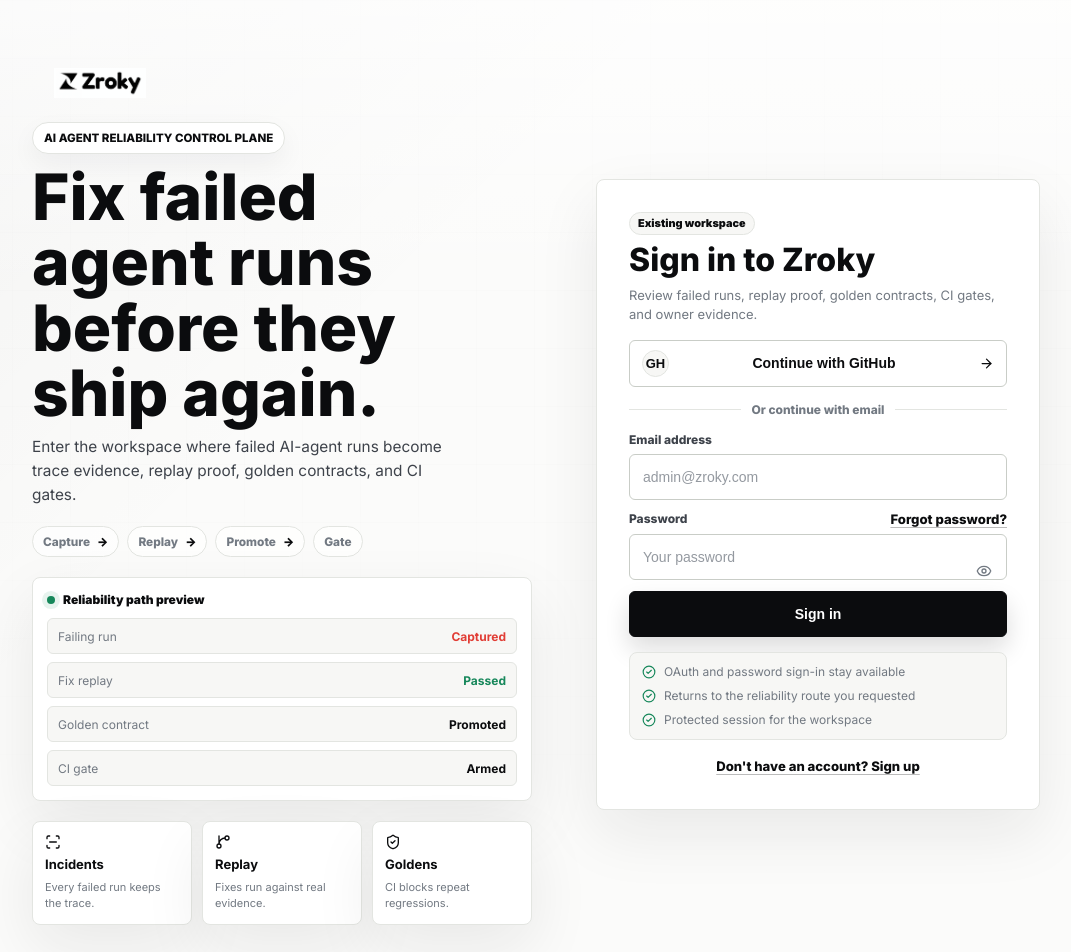
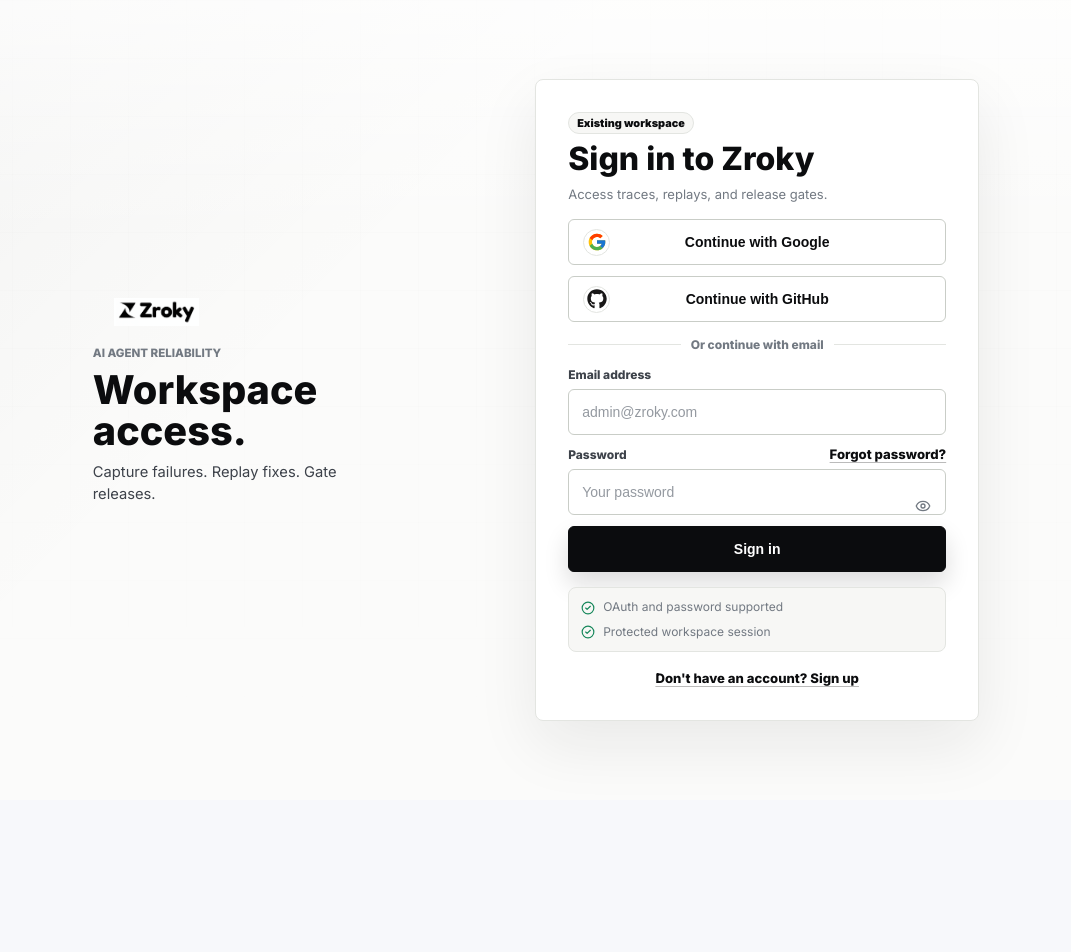
Before and after one commit to Zrokyprod/Layers, a Next.js app in the folder zroky-dashboard/: page /login in a window 1280 px wide. Shown: the top 952 px of the page, without its empty margins (104-1175 px from the left). After the commit the page ends 800 px from the top, so only its background shows below. Built offline with nearby package versions, Linux system fonts and the light colour scheme.

Commit message:
Refine premium auth entry

```diff
--- a/zroky-dashboard/src/app/login/page.tsx
+++ b/zroky-dashboard/src/app/login/page.tsx
@@ -18,8 +18,6 @@ import {
 import { loginWithPassword } from "@/lib/api";
 import { storeAuthSession } from "@/lib/auth";
 import { loginSchema, type LoginFormData } from "@/lib/schemas";
-
-const googleOAuthEnabled = process.env.NEXT_PUBLIC_ENABLE_GOOGLE_OAUTH === "true";
 
 function LoginForm() {
   const [error, setError] = useState("");
@@ -54,12 +52,12 @@ function LoginForm() {
     <AuthCard
       eyebrow="Existing workspace"
       title="Sign in to Zroky"
-      subtitle="Review failed runs, replay proof, golden contracts, CI gates, and owner evidence."
+      subtitle="Access traces, replays, and release gates."
       footer={<Link href="/signup" className="auth-link">Don&apos;t have an account? Sign up</Link>}
     >
       {error && <div className="auth-banner auth-banner-error">{error}</div>}
       <div className="auth-oauth-stack">
-        {googleOAuthEnabled ? <AuthProviderButton provider="google" onClick={() => handleOAuthLogin("google")} /> : null}
+        <AuthProviderButton provider="google" onClick={() => handleOAuthLogin("google")} />
         <AuthProviderButton provider="github" onClick={() => handleOAuthLogin("github")} />
       </div>
       <AuthDivider />
@@ -88,9 +86,8 @@ function LoginForm() {
       </form>
       <AuthAssuranceList
         items={[
-          "OAuth and password sign-in stay available",
-          "Returns to the reliability route you requested",
-          "Protected session for the workspace",
+          "OAuth and password supported",
+          "Protected workspace session",
         ]}
       />
     </AuthCard>
--- a/zroky-dashboard/src/app/signup/page.tsx
+++ b/zroky-dashboard/src/app/signup/page.tsx
@@ -19,8 +19,6 @@ import {
 import { registerWithPassword } from "@/lib/api";
 import { storeAuthSession } from "@/lib/auth";
 import { registerSchema, type RegisterFormData } from "@/lib/schemas";
-
-const googleOAuthEnabled = process.env.NEXT_PUBLIC_ENABLE_GOOGLE_OAUTH === "true";
 
 export default function SignupPage() {
   const [error, setError] = useState("");
@@ -59,11 +57,11 @@ export default function SignupPage() {
       <AuthCard
         eyebrow="New reliability workspace"
         title="Create your Zroky workspace"
-        subtitle="Create the workspace where failed agent runs become replay proof and release gates."
+        subtitle="Start capturing failed agent runs."
         footer={<Link href="/login" className="auth-link">Already have an account? Sign in</Link>}
       >
         <div className="auth-oauth-stack">
-          {googleOAuthEnabled ? <AuthProviderButton provider="google" onClick={() => handleOAuth("google")} /> : null}
+          <AuthProviderButton provider="google" onClick={() => handleOAuth("google")} />
           <AuthProviderButton provider="github" onClick={() => handleOAuth("github")} />
         </div>
         <AuthDivider>Or register with email</AuthDivider>
@@ -101,8 +99,7 @@ export default function SignupPage() {
         <AuthAssuranceList
           items={[
             "Email verification protects workspace access",
-            "Capture failed runs after setup",
-            "Replay, Goldens, and CI gates stay connected",
+            "Replay and CI gates stay connected",
           ]}
         />
       </AuthCard>
--- a/zroky-dashboard/src/components/auth-shell.tsx
+++ b/zroky-dashboard/src/components/auth-shell.tsx
@@ -1,20 +1,11 @@
 "use client";
 
-import {
-  ArrowRight,
-  CheckCircle2,
-  Eye,
-  EyeOff,
-  GitBranch,
-  KeyRound,
-  Mail,
-  ScanLine,
-  ShieldCheck,
-  type LucideIcon,
-} from "lucide-react";
+import { CheckCircle2, Eye, EyeOff, KeyRound, Mail } from "lucide-react";
 import { motion, useReducedMotion, type Variants } from "motion/react";
 import type { ButtonHTMLAttributes, InputHTMLAttributes, ReactNode } from "react";
 import { useState } from "react";
+import { FaGithub } from "react-icons/fa";
+import { FcGoogle } from "react-icons/fc";
 
 type AuthShellProps = {
   children: ReactNode;
@@ -60,33 +51,6 @@ const authStagger: Variants = {
 
 const authLogoSrc = "/logo.png?v=landing-white";
 
-const reliabilityLoop = ["Capture", "Replay", "Promote", "Gate"];
-
-const proofCards = [
-  {
-    icon: ScanLine,
-    title: "Incidents",
-    copy: "Every failed run keeps the trace.",
-  },
-  {
-    icon: GitBranch,
-    title: "Replay",
-    copy: "Fixes run against real evidence.",
-  },
-  {
-    icon: ShieldCheck,
-    title: "Goldens",
-    copy: "CI blocks repeat regressions.",
-  },
-] satisfies Array<{ icon: LucideIcon; title: string; copy: string }>;
-
-const consoleRows = [
-  { label: "Failing run", value: "Captured", tone: "accent" },
-  { label: "Fix replay", value: "Passed", tone: "green" },
-  { label: "Golden contract", value: "Promoted", tone: "neutral" },
-  { label: "CI gate", value: "Armed", tone: "neutral" },
-] as const;
-
 export function AuthBrandPanel() {
   const shouldReduceMotion = useReducedMotion();
   const motionProps = shouldReduceMotion
@@ -102,42 +66,9 @@ export function AuthBrandPanel() {
         </div>
       </motion.div>
       <motion.div className="auth-brand-copy" variants={authFade}>
-        <p className="auth-kicker">AI agent reliability control plane</p>
-        <h1>Fix failed agent runs before they ship again.</h1>
-        <p className="auth-brand-subtitle">
-          Enter the workspace where failed AI-agent runs become trace evidence, replay proof, golden contracts, and CI gates.
-        </p>
-      </motion.div>
-      <motion.ol className="auth-loop" aria-label="Zroky reliability loop" variants={authFade}>
-        {reliabilityLoop.map((step, index) => (
-          <li key={step}>
-            <span>{step}</span>
-            {index < reliabilityLoop.length - 1 && <b aria-hidden="true">-&gt;</b>}
-          </li>
-        ))}
-      </motion.ol>
-      <motion.div className="auth-signal-console" aria-label="Reliability proof preview" variants={authFade}>
-        <div className="auth-console-header">
-          <span className="auth-console-dot" aria-hidden="true" />
-          <span>Reliability path preview</span>
-        </div>
-        <div className="auth-console-flow">
-          {consoleRows.map((row) => (
-            <div key={row.label} className={`auth-console-row auth-console-row-${row.tone}`}>
-              <span>{row.label}</span>
-              <strong>{row.value}</strong>
-            </div>
-          ))}
-        </div>
-      </motion.div>
-      <motion.div className="auth-proof-grid" variants={authFade}>
-        {proofCards.map((card) => (
-          <article key={card.title} className="auth-proof-card">
-            <card.icon size={16} aria-hidden="true" />
-            <strong>{card.title}</strong>
-            <span>{card.copy}</span>
-          </article>
-        ))}
+        <p className="auth-kicker">AI agent reliability</p>
+        <h1>Workspace access.</h1>
+        <p className="auth-brand-subtitle">Capture failures. Replay fixes. Gate releases.</p>
       </motion.div>
     </motion.section>
   );
@@ -264,10 +195,9 @@ export function AuthProviderButton({
   return (
     <AuthButton type="button" variant="secondary" className="auth-provider-button" onClick={onClick}>
       <span className={`auth-provider-mark auth-provider-${provider}`} aria-hidden="true">
-        {isGoogle ? "G" : "GH"}
+        {isGoogle ? <FcGoogle size={20} /> : <FaGithub size={20} />}
       </span>
       <span>{label}</span>
-      <ArrowRight size={15} aria-hidden="true" />
     </AuthButton>
   );
 }
```
Also changed, not shown: zroky-dashboard/src/app/globals.css, 1 other file (tests, documents, lock files or other folders).
